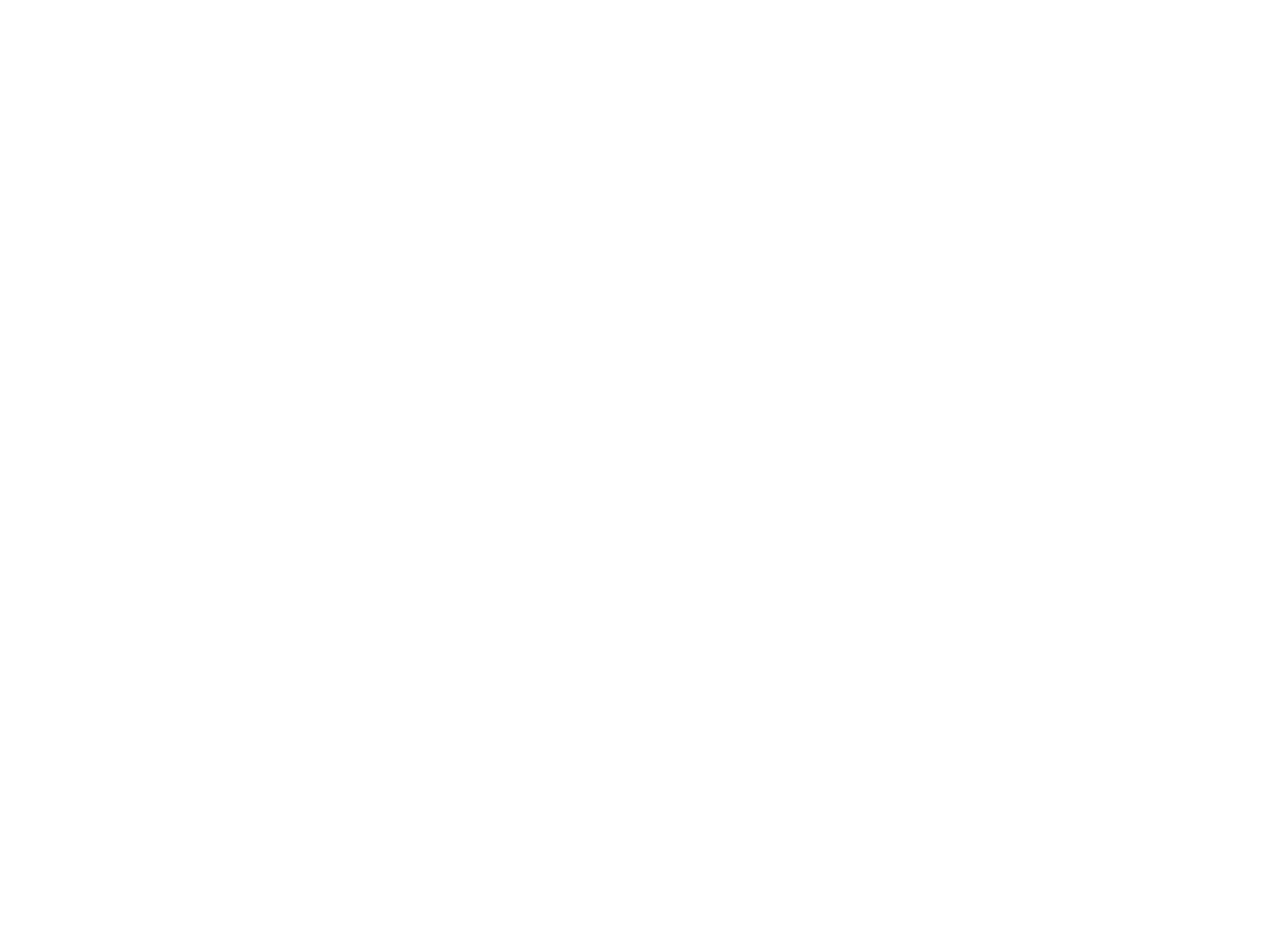
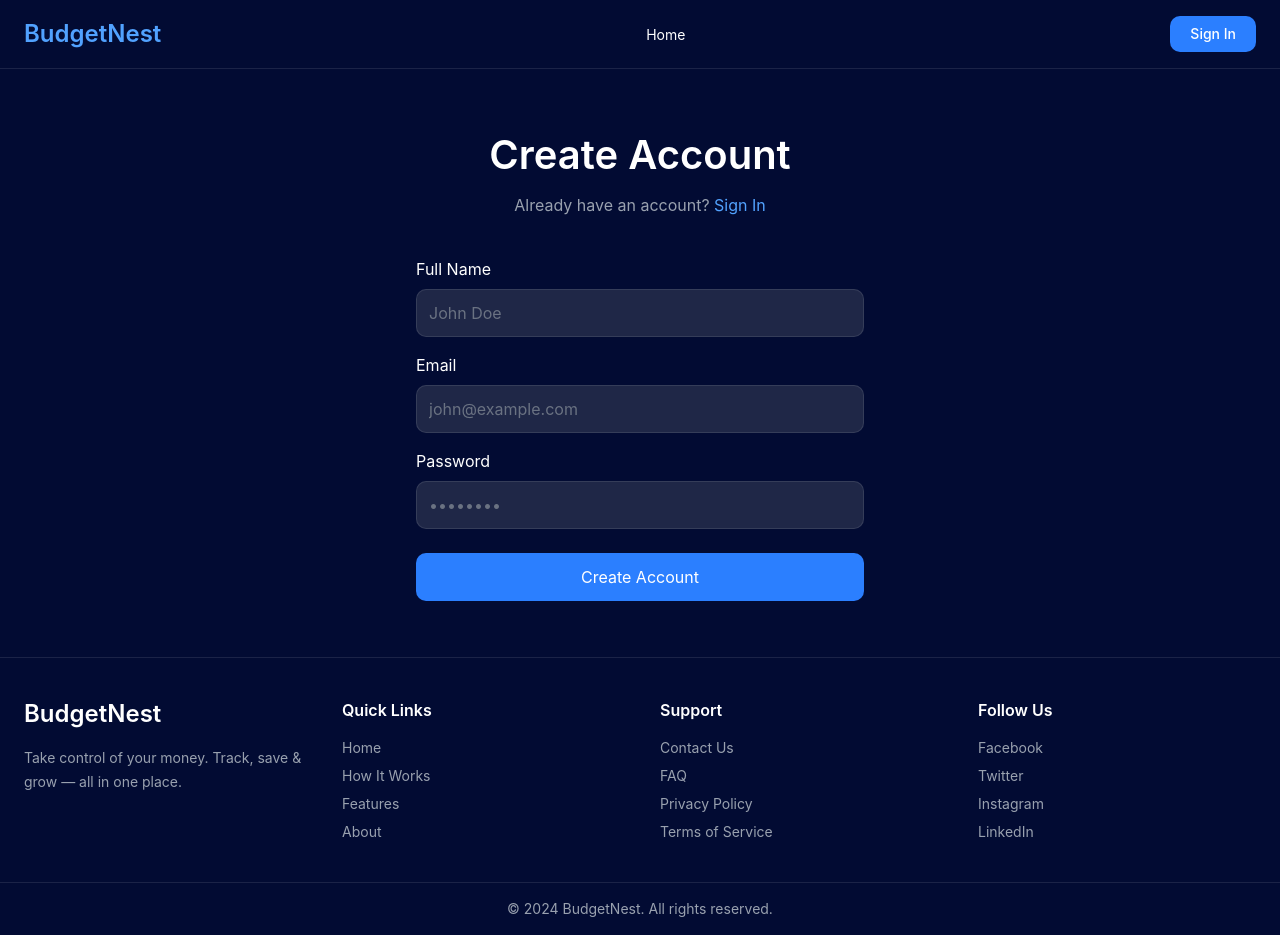
Before and after one commit to Maksas2002/Projektas1, a React (Vite) app in the folder front/: page /signup in a window 1280 px wide. Before the commit this address had no page. Before the commit the page ends 800 px from the top, so only its background shows below. Built offline with nearby package versions, Linux system fonts and the light colour scheme.

Commit message:
sign up front and fixed login styling

```diff
--- a/front/src/App.jsx
+++ b/front/src/App.jsx
@@ -1,6 +1,7 @@
 import { Routes, Route } from "react-router";
 import LoginForm from "./components/LoginForm";
-import SignupForm from "./components/SignUpForm";
+import SignUpForm from "./components/SignUpForm";
+
 
 function App() {
 
@@ -8,7 +9,7 @@
   return (
    <>
    <Routes>
-
+    <Route path="/signup" element={<SignUpForm />} />
     <Route path="/login" element={<LoginForm/>}/>
    </Routes>
    </>
--- a/front/src/components/LoginForm.jsx
+++ b/front/src/components/LoginForm.jsx
@@ -1,7 +1,6 @@
 import { Link } from "react-router";
 import { useForm } from "react-hook-form";
-import { useState } from "react";
-import { useContext } from "react";
+import { useState, useContext } from "react";
 import { UserContext } from "../utlis/UserContext";
 import errorHandler from "../utils/errorHandler";
 import axios from "axios";
@@ -19,82 +18,161 @@
 
   const onSubmit = async (data) => {
     try {
+      setError(null);
+
       const response = await axios.post(
-        `http://localhost:3000/api/v1/user/login`,
+        "http://localhost:3000/api/v1/user/login",
         data,
         {
           withCredentials: true,
-        },
+        }
       );
 
-      // user
-      setUser(response);
-      localStorage.setItem("user", JSON.stringify(response));
+      setUser(response.data);
+      localStorage.setItem("user", JSON.stringify(response.data));
       reset();
-      //   navigate(`/user/${response.data.data.userId}/apointments`);
     } catch (error) {
       setError(errorHandler(error));
     }
   };
 
   return (
-    <>
-      <main className="flex justify-center items-center min-h-screen m-0 bg-bg-blue">
-        <section>
+    <div className="min-h-screen bg-[#020b33] text-white flex flex-col">
+      <header className="border-b border-white/10">
+        <div className="mx-auto flex max-w-7xl items-center justify-between px-6 py-4">
+          <Link to="/" className="text-2xl font-semibold text-blue-400">
+            BudgetNest
+          </Link>
 
+          <nav>
+            <Link to="/" className="text-sm text-white hover:text-blue-300">
+              Home
+            </Link>
+          </nav>
+
+          <Link
+            to="/login"
+            className="rounded-[10px] bg-blue-500 px-5 py-2 text-sm font-medium text-white"
+          >
+            Sign In
+          </Link>
+        </div>
+      </header>
+
+      <main className="flex flex-1 items-center justify-center px-6 py-14">
+        <section className="w-full max-w-md">
           <div>
-            <h1 className="pt-50 text-center text-white text-[2rem]">Welcome back</h1>
-            <p className="text-gray-400 text-center text-[1rem]">Don't have an account? Sign Up</p>
+            <h1 className="text-center text-[2.5rem] font-semibold text-white">
+              Welcome back
+            </h1>
+            <p className="mt-2 text-center text-[1rem] text-gray-400">
+              Don't have an account?{" "}
+              <Link to="/signup" className="text-blue-400">
+                Sign Up
+              </Link>
+            </p>
           </div>
-
 
           <form
             onSubmit={handleSubmit(onSubmit)}
-            className="flex flex-col justify-center pt-10 gap-2"
+            className="flex flex-col justify-center gap-4 pt-10"
           >
             <div>
-            <label className="text-white">Email</label>
+              <label className="mb-2 block text-white">Email</label>
               <input
                 type="text"
+                placeholder="tim@budgetnest.com"
                 {...register("email", {
                   required: true,
                   minLength: 3,
                   maxLength: 150,
                   pattern: /^[^\s@]+@[^\s@]+\.[^\s@]+$/,
                 })}
-              className="border block pl-2 w-130 h-11 rounded-[10px] border-gray-800 bg-input-blue text-gray-500"
-              placeholder="example@email.com"
+                className="block h-12 w-full rounded-[10px] border border-white/10 bg-[#1f2747] px-3 text-gray-300 outline-none placeholder:text-gray-500"
               />
+              {errors.email && (
+                <span className="mt-2 block text-sm text-red-500">
+                  Must contain a valid email and be from 3 to 150 characters long
+                </span>
+              )}
             </div>
 
-            {errors.email && (
-              <span className="text-red-600 text-center">
-                Must contain your email and must be from 3 to 30 characters long
-              </span>
-            )}
-
-            <label className="text-white">Password</label>
+            <div>
+              <label className="mb-2 block text-white">Password</label>
               <input
                 type="password"
+                placeholder="••••••••"
                 {...register("password", {
                   required: true,
                   minLength: 3,
                   maxLength: 100,
                 })}
-              className="border block h-11 pl-2 rounded-[10px] border-gray-800 bg-input-blue  text-gray-500"
+                className="block h-12 w-full rounded-[10px] border border-white/10 bg-[#1f2747] px-3 text-gray-300 outline-none placeholder:text-gray-500"
               />
               {errors.password && (
-              <span className="text-red-600 text-center">
-                Must contain your password and must be from 3 to 100 characters
-                long
+                <span className="mt-2 block text-sm text-red-500">
+                  Must contain your password and be from 3 to 100 characters long
                 </span>
               )}
-            <input type="submit" className="border border-none p-1 rounded-[10px] bg-button-blue text-white" value="Login" />
-            {error && <p className="text-red-600 text-center">{error}</p>}
+            </div>
+
+            <input
+              type="submit"
+              className="mt-2 cursor-pointer rounded-[10px] bg-blue-500 p-3 text-white transition hover:bg-blue-400"
+              value="Sign In"
+            />
+
+            {error && <p className="text-center text-red-500">{error}</p>}
           </form>
         </section>
       </main>
-    </>
+
+      <footer className="border-t border-white/10">
+        <div className="mx-auto grid max-w-7xl gap-10 px-6 py-10 md:grid-cols-4">
+          <div>
+            <h3 className="text-2xl font-semibold">BudgetNest</h3>
+            <p className="mt-4 text-sm leading-6 text-gray-400">
+              Take control of your money. Track, save &amp; grow — all in one
+              place.
+            </p>
+          </div>
+
+          <div>
+            <h4 className="text-base font-semibold">Quick Links</h4>
+            <ul className="mt-4 space-y-2 text-sm text-gray-400">
+              <li>Home</li>
+              <li>How It Works</li>
+              <li>Features</li>
+              <li>About</li>
+            </ul>
+          </div>
+
+          <div>
+            <h4 className="text-base font-semibold">Support</h4>
+            <ul className="mt-4 space-y-2 text-sm text-gray-400">
+              <li>Contact Us</li>
+              <li>FAQ</li>
+              <li>Privacy Policy</li>
+              <li>Terms of Service</li>
+            </ul>
+          </div>
+
+          <div>
+            <h4 className="text-base font-semibold">Follow Us</h4>
+            <ul className="mt-4 space-y-2 text-sm text-gray-400">
+              <li>Facebook</li>
+              <li>Twitter</li>
+              <li>Instagram</li>
+              <li>LinkedIn</li>
+            </ul>
+          </div>
+        </div>
+
+        <div className="border-t border-white/10 px-6 py-4 text-center text-sm text-gray-400">
+          © 2024 BudgetNest. All rights reserved.
+        </div>
+      </footer>
+    </div>
   );
 }
 
--- a/front/src/components/SignUpForm.jsx
+++ b/front/src/components/SignUpForm.jsx
@@ -0,0 +1,204 @@
+import { Link, useNavigate } from "react-router";
+import { useForm } from "react-hook-form";
+import { useState } from "react";
+import axios from "axios";
+import errorHandler from "../utils/errorHandler";
+
+function SignUpForm() {
+  const [error, setError] = useState(null);
+  const [success, setSuccess] = useState(null);
+  const navigate = useNavigate();
+
+  const {
+    register,
+    handleSubmit,
+    reset,
+    formState: { errors },
+  } = useForm();
+
+  const onSubmit = async (data) => {
+    try {
+      setError(null);
+      setSuccess(null);
+
+      const response = await axios.post(
+        "http://localhost:3000/api/v1/user/signup",
+        data,
+        {
+          withCredentials: true,
+        }
+      );
+
+      console.log(response.data);
+      setSuccess("Account created successfully");
+      reset();
+
+      setTimeout(() => {
+        navigate("/login");
+      }, 1200);
+    } catch (error) {
+      setError(errorHandler(error));
+    }
+  };
+
+  return (
+    <div className="min-h-screen bg-[#020b33] text-white flex flex-col">
+      <header className="border-b border-white/10">
+        <div className="mx-auto flex max-w-7xl items-center justify-between px-6 py-4">
+          <Link to="/" className="text-2xl font-semibold text-blue-400">
+            BudgetNest
+          </Link>
+
+          <nav>
+            <Link to="/" className="text-sm text-white hover:text-blue-300">
+              Home
+            </Link>
+          </nav>
+
+          <Link
+            to="/login"
+            className="rounded-[10px] bg-blue-500 px-5 py-2 text-sm font-medium text-white"
+          >
+            Sign In
+          </Link>
+        </div>
+      </header>
+
+      <main className="flex flex-1 items-center justify-center px-6 py-14">
+        <section className="w-full max-w-md">
+          <div>
+            <h1 className="text-center text-[2.5rem] font-semibold text-white">
+              Create Account
+            </h1>
+            <p className="mt-2 text-center text-[1rem] text-gray-400">
+              Already have an account?{" "}
+              <Link to="/login" className="text-blue-400">
+                Sign In
+              </Link>
+            </p>
+          </div>
+
+          <form
+            onSubmit={handleSubmit(onSubmit)}
+            className="flex flex-col justify-center gap-4 pt-10"
+          >
+            <div>
+              <label className="mb-2 block text-white">Full Name</label>
+              <input
+                type="text"
+                placeholder="John Doe"
+                {...register("name", {
+                  required: true,
+                  minLength: 2,
+                  maxLength: 100,
+                })}
+                className="block h-12 w-full rounded-[10px] border border-white/10 bg-[#1f2747] px-3 text-gray-300 outline-none placeholder:text-gray-500"
+              />
+              {errors.name && (
+                <span className="mt-2 block text-sm text-red-500">
+                  Name is required and must be from 2 to 100 characters long
+                </span>
+              )}
+            </div>
+
+            <div>
+              <label className="mb-2 block text-white">Email</label>
+              <input
+                type="text"
+                placeholder="john@example.com"
+                {...register("email", {
+                  required: true,
+                  minLength: 5,
+                  maxLength: 150,
+                  pattern: /^[^\s@]+@[^\s@]+\.[^\s@]+$/,
+                })}
+                className="block h-12 w-full rounded-[10px] border border-white/10 bg-[#1f2747] px-3 text-gray-300 outline-none placeholder:text-gray-500"
+              />
+              {errors.email && (
+                <span className="mt-2 block text-sm text-red-500">
+                  Email is required and must be valid
+                </span>
+              )}
+            </div>
+
+            <div>
+              <label className="mb-2 block text-white">Password</label>
+              <input
+                type="password"
+                placeholder="••••••••"
+                {...register("password", {
+                  required: true,
+                  minLength: 3,
+                  maxLength: 100,
+                })}
+                className="block h-12 w-full rounded-[10px] border border-white/10 bg-[#1f2747] px-3 text-gray-300 outline-none placeholder:text-gray-500"
+              />
+              {errors.password && (
+                <span className="mt-2 block text-sm text-red-500">
+                  Password is required and must be from 3 to 100 characters long
+                </span>
+              )}
+            </div>
+
+            <input
+              type="submit"
+              value="Create Account"
+              className="mt-2 cursor-pointer rounded-[10px] bg-blue-500 p-3 text-white transition hover:bg-blue-400"
+            />
+
+            {error && <p className="text-center text-red-500">{error}</p>}
+            {success && <p className="text-center text-green-500">{success}</p>}
+          </form>
+        </section>
+      </main>
+
+      <footer className="border-t border-white/10">
+        <div className="mx-auto grid max-w-7xl gap-10 px-6 py-10 md:grid-cols-4">
+          <div>
+            <h3 className="text-2xl font-semibold">BudgetNest</h3>
+            <p className="mt-4 text-sm leading-6 text-gray-400">
+              Take control of your money. Track, save &amp; grow — all in one
+              place.
+            </p>
+          </div>
+
+          <div>
+            <h4 className="text-base font-semibold">Quick Links</h4>
+            <ul className="mt-4 space-y-2 text-sm text-gray-400">
+              <li>Home</li>
+              <li>How It Works</li>
+              <li>Features</li>
+              <li>About</li>
+            </ul>
+          </div>
+
+          <div>
+            <h4 className="text-base font-semibold">Support</h4>
+            <ul className="mt-4 space-y-2 text-sm text-gray-400">
+              <li>Contact Us</li>
+              <li>FAQ</li>
+              <li>Privacy Policy</li>
+              <li>Terms of Service</li>
+            </ul>
+          </div>
+
+          <div>
+            <h4 className="text-base font-semibold">Follow Us</h4>
+            <ul className="mt-4 space-y-2 text-sm text-gray-400">
+              <li>Facebook</li>
+              <li>Twitter</li>
+              <li>Instagram</li>
+              <li>LinkedIn</li>
+            </ul>
+          </div>
+        </div>
+
+        <div className="border-t border-white/10 px-6 py-4 text-center text-sm text-gray-400">
+          © 2024 BudgetNest. All rights reserved.
+        </div>
+      </footer>
+    </div>
+  );
+}
+
+export default SignUpForm;
```
Also changed, not shown: 2 other files (tests, documents, lock files or other folders). Lines whose indentation alone changed are shown as unchanged.
